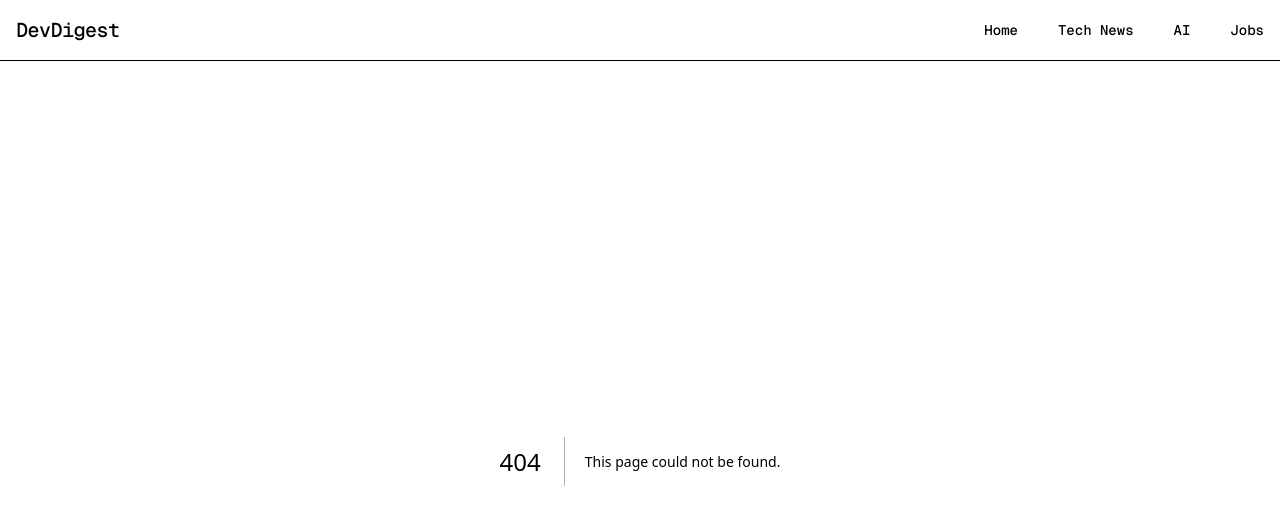
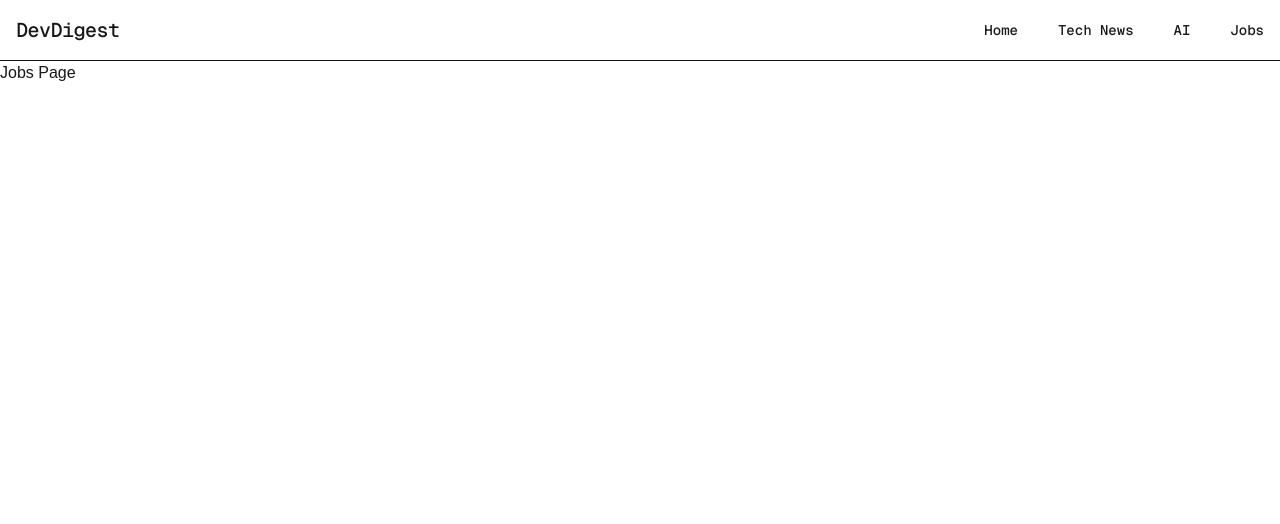
Before and after one commit to raushan-sinha/devdigest, a Next.js app: page /jobs in a window 1280 px wide. Before the commit this address had no page. Shown: the top 524 px of the page. Built offline with nearby package versions, Linux system fonts and the light colour scheme.

Commit message:
Created folder & file for Jobs page

```diff
--- /dev/null
+++ b/app/jobs/page.tsx
@@ -0,0 +1,5 @@
+export default function Jobs() {
+    return (
+        <h1>Jobs Page</h1>
+    );
+}
```
